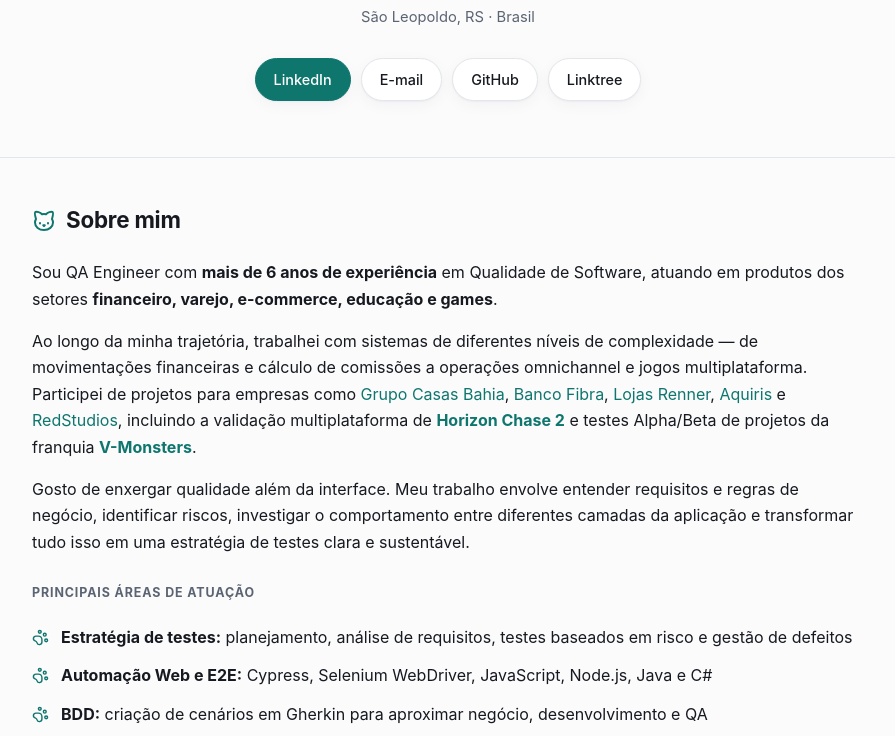
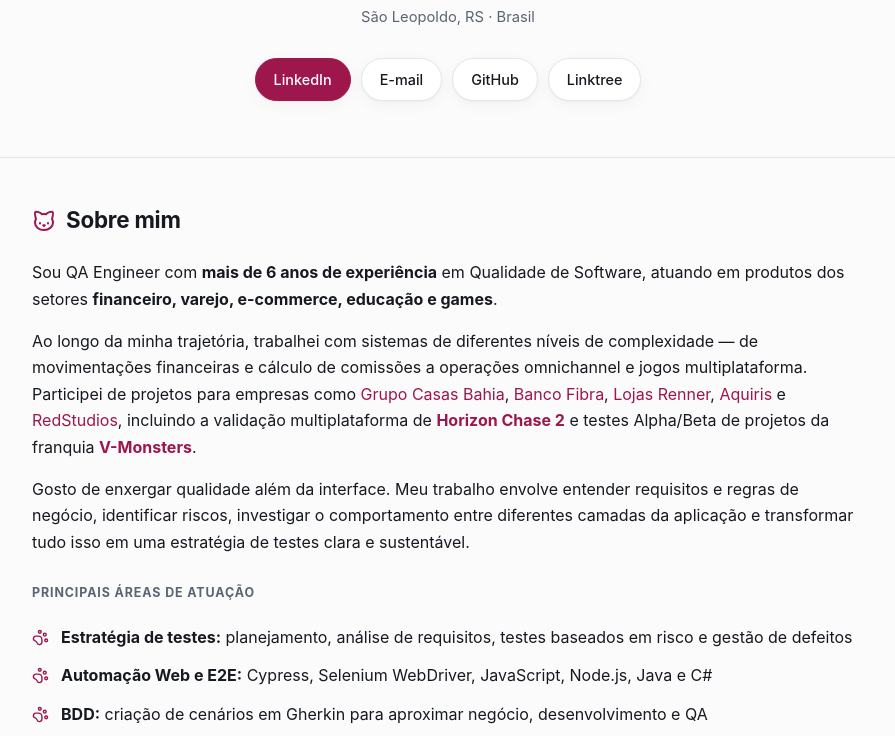
Before and after one commit to GabrielaAmbos/portfolio-qa, a plain HTML site: page docs/index.html in a window 1280 px wide. Shown: the part 240-976 px from the top of the page, without its empty margins (192-1087 px from the left). Drawn offline with Linux system fonts and the light colour scheme.

Commit message:
style(tema): troca a cor de destaque do site para rosa queimado
Altera --accent e --accent-soft nos três blocos de tema em docs/style.css.
Os badges dos READMEs seguem em verde, conforme escopo definido.

```diff
--- a/docs/style.css
+++ b/docs/style.css
@@ -5,8 +5,8 @@
   --text: #16191f;
   --muted: #5b6472;
   --border: #e3e6ea;
-  --accent: #0f766e;
-  --accent-soft: #e6f7f4;
+  --accent: #9d174d;
+  --accent-soft: #fbe8ef;
   --shadow: 0 1px 2px rgba(16, 24, 40, .04), 0 4px 16px rgba(16, 24, 40, .04);
 }
 
@@ -17,8 +17,8 @@
   --text: #e6edf3;
   --muted: #9198a1;
   --border: #2a313c;
-  --accent: #2dd4bf;
-  --accent-soft: #12312e;
+  --accent: #f0a3c0;
+  --accent-soft: #3a1022;
   --shadow: 0 1px 2px rgba(0, 0, 0, .3), 0 4px 16px rgba(0, 0, 0, .2);
 }
 
@@ -30,8 +30,8 @@
     --text: #e6edf3;
     --muted: #9198a1;
     --border: #2a313c;
-    --accent: #2dd4bf;
-    --accent-soft: #12312e;
+    --accent: #f0a3c0;
+    --accent-soft: #3a1022;
     --shadow: 0 1px 2px rgba(0, 0, 0, .3), 0 4px 16px rgba(0, 0, 0, .2);
   }
 }
```
